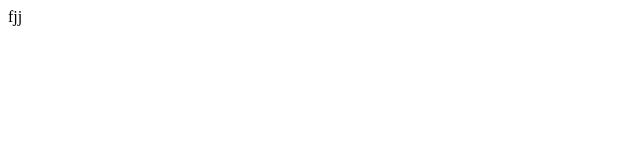
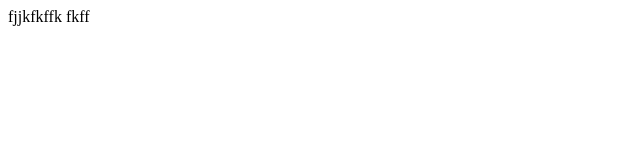
Before and after one commit to barbayanova/home, a plain HTML site: page index.html in a window 1280 px wide. Shown: the full height of the page, 0-640 px from the left. Drawn offline with Linux system fonts and the light colour scheme.

Commit message:
chached inde.html

```diff
--- a/index.html
+++ b/index.html
@@ -6,6 +6,7 @@
     <title>Document</title>
 </head>
 <body>
-    fjj
+    fjjkfkffk
+    fkff
 </body>
 </html>
```
